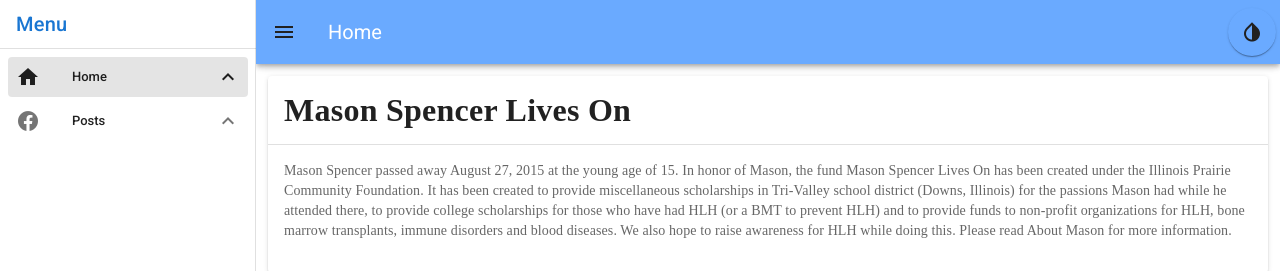
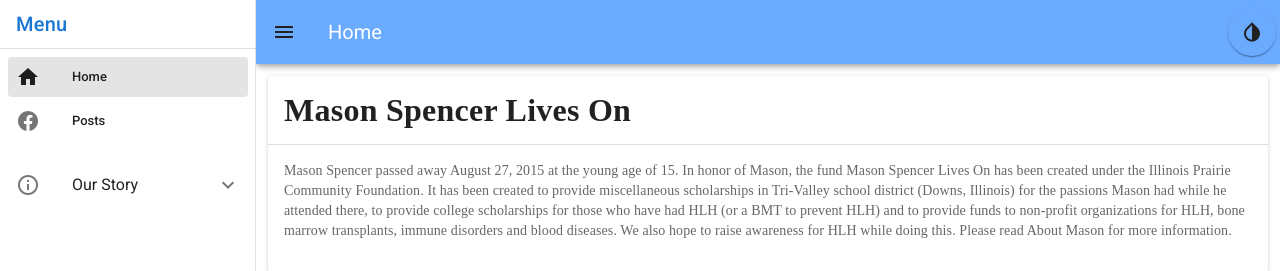
Before and after one commit to austinbspencer/masonspencerliveson, a Vue app: page /#/ in a window 1280 px wide. Shown: the top 271 px of the page. Built offline with nearby package versions, Linux system fonts and the light colour scheme.

Commit message:
adding our story section to menu

```diff
--- a/src/components/AppMenu.vue
+++ b/src/components/AppMenu.vue
@@ -34,10 +34,36 @@
           <v-list-item-content>
             <v-list-item-title v-text="item.title"></v-list-item-title>
           </v-list-item-content>
-          <v-list-item-icon>
-            <v-icon>mdi-chevron-up</v-icon>
-          </v-list-item-icon>
         </v-list-item>
+      </v-list>
+      <v-list>
+        <v-list-group
+          v-for="item in information"
+          :key="item.title"
+          v-model="item.active"
+          :to="item.to"
+          :prepend-icon="item.icon"
+          link
+        >
+          <template v-slot:activator>
+            <v-list-item-content>
+              <v-list-item-title v-text="item.title"></v-list-item-title>
+            </v-list-item-content>
+          </template>
+
+          <v-list-item
+            @click.stop
+            v-for="child in item.items"
+            :key="child.title"
+            v-model="child.active"
+            :to="child.to"
+          >
+            <v-list-item-content>
+              <v-list-item-title v-text="child.title"></v-list-item-title>
+            </v-list-item-content>
+          </v-list-item>
+
+        </v-list-group>
       </v-list>
     </v-navigation-drawer>
 
@@ -124,6 +150,9 @@
     items() {
       return this.$store.getters.items;
     },
+    information() {
+      return this.$store.getters.information;
+    },
     status: {
       get() {
         return this.$store.state.drawer;
--- a/src/store/index.js
+++ b/src/store/index.js
@@ -59,6 +59,9 @@
     },
     posts(state) {
       return state.posts
+    },
+    information(state) {
+      return state.information
     }
   },
   mutations: {
```
